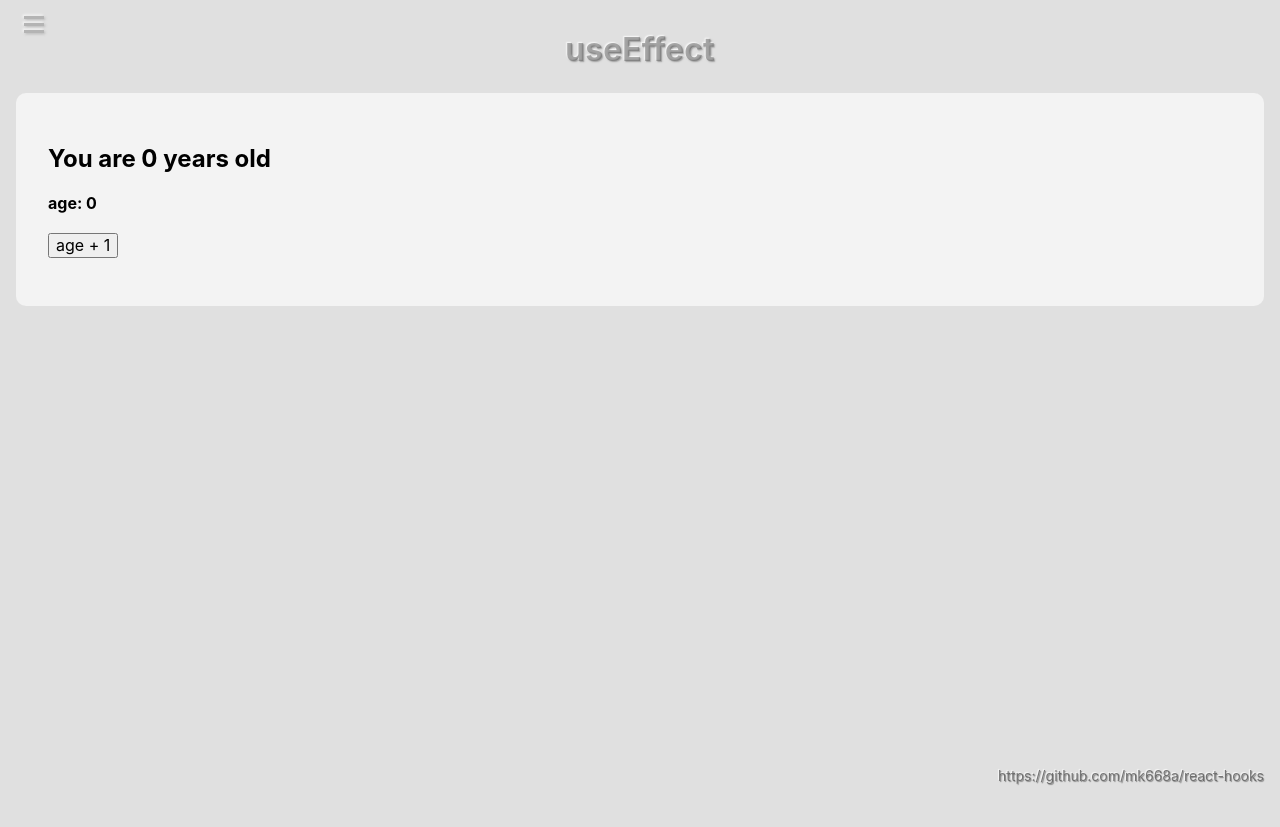
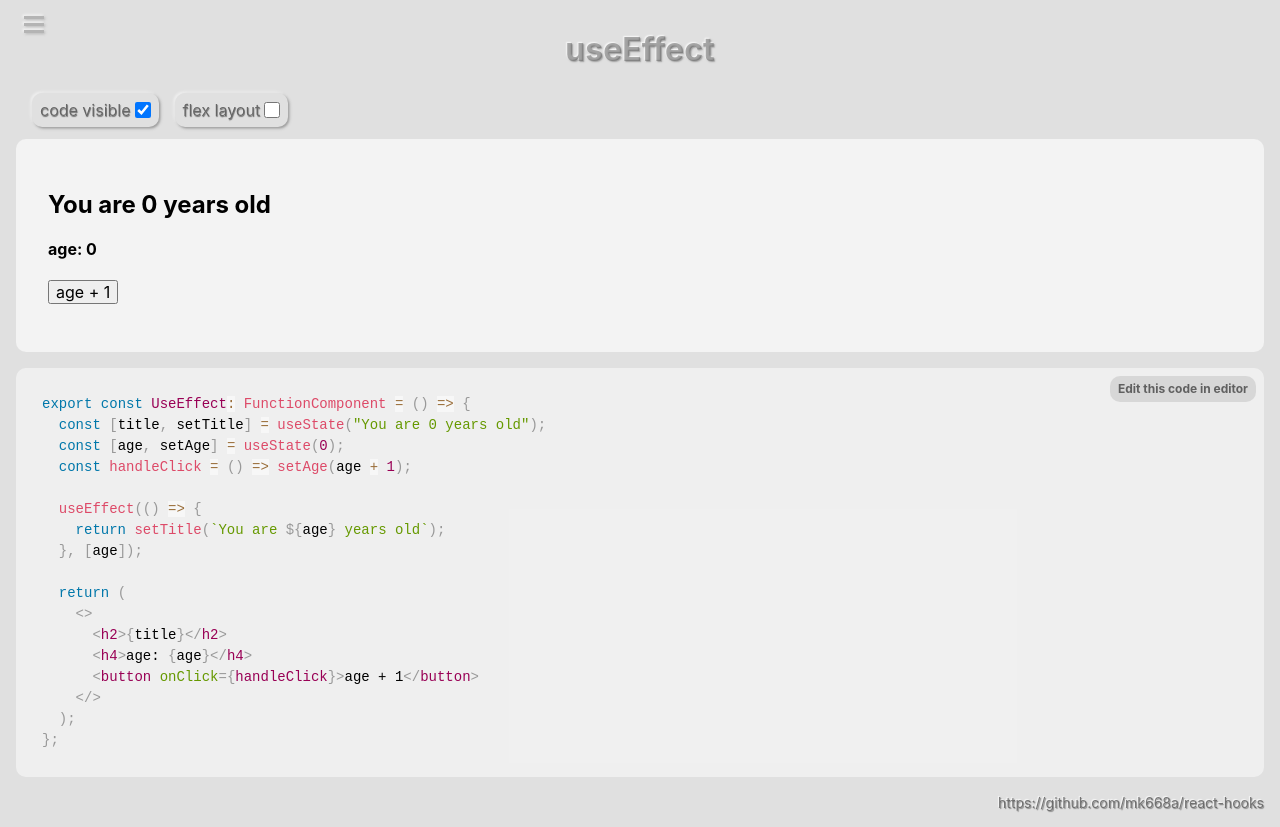
Before and after one commit to mk668a/react-hooks, a React (Create React App) app: page /useEffect in a window 1280 px wide. Before the commit the page ends 800 px from the top, so only its background shows below. Built offline with nearby package versions, Linux system fonts and the light colour scheme.

Commit message:
add code view

```diff
--- a/package.json
+++ b/package.json
@@ -10,10 +10,12 @@
     "@types/node": "^16.11.45",
     "@types/react": "^18.0.15",
     "@types/react-dom": "^18.0.6",
+    "prismjs": "^1.28.0",
     "react": "^18.2.0",
     "react-dom": "^18.2.0",
     "react-router-dom": "^6.3.0",
     "react-scripts": "5.0.1",
+    "react-simple-code-editor": "^0.11.2",
     "sass": "^1.53.0",
     "typescript": "^4.7.4",
     "web-vitals": "^2.1.4"
@@ -42,5 +44,7 @@
       "last 1 safari version"
     ]
   },
-  "devDependencies": {}
+  "devDependencies": {
+    "@types/prismjs": "^1.26.0"
+  }
 }
--- a/src/layout/layout.scss
+++ b/src/layout/layout.scss
@@ -16,10 +16,100 @@
   text-align: center;
 }
 
+.layout-filter {
+  display: flex;
+  flex-wrap: wrap;
+  margin-bottom: 12px;
+  margin-left: 16px;
+}
+
+.layout-filter-item {
+  display: flex;
+  align-items: center;
+  margin-right: 16px;
+  box-shadow: 1.5px 1.5px 2.5px rgb(90 90 90 / 50%),
+    -1.5px -1.5px 2.5px rgb(255 255 255 / 50%);
+  background: #e0e0e0;
+  padding: 8px;
+  border-radius: 10px;
+
+  > input {
+    display: block;
+    width: 16px;
+    height: 16px;
+    margin-left: 4px;
+  }
+
+  > label {
+    display: block;
+    cursor: pointer;
+    color: rgb(90 90 90 / 90%);
+    text-shadow: -0.5px -0.5px 1px rgb(255 255 255 / 80%),
+      0.5px 0.5px 1px rgb(90 90 90 / 90%);
+  }
+}
+
+.layout__flex {
+  display: flex;
+  overflow: scroll;
+
+  .layout-children,
+  .layout-code {
+    width: 100%;
+    max-height: 75vh;
+    overflow: scroll;
+  }
+
+  .layout-code {
+    margin-top: 0;
+    margin-left: 16px;
+  }
+}
+
+.layout-children,
+.layout-code {
+  max-height: 55vh;
+  overflow: scroll;
+}
+
 .layout-children {
   padding: 32px 32px 48px 32px;
   background: rgb(243, 243, 243);
   border-radius: 10px;
+}
+
+.layout-code {
+  position: relative;
+  display: block;
+  background: hsla(0, 0%, 100%, 0.5);
+  margin-top: 16px;
+  border-radius: 10px;
+  padding: 10px;
+  line-height: 1.5;
+
+  textarea {
+    border: none;
+    outline: none;
+  }
+}
+
+.layout-code-editbutton {
+  position: absolute;
+  right: 8px;
+  top: 8px;
+  font-weight: bold;
+  font-size: 12px;
+  cursor: pointer;
+  text-decoration: none;
+  color: rgb(96 96 96);
+  background: rgba(192, 192, 192, 0.5);
+  border-radius: 10px;
+  padding: 4px 8px;
+  z-index: 500;
+
+  &:visited {
+    color: rgb(96 96 96);
+  }
 }
 
 .menu {
@@ -78,6 +168,7 @@
   }
 
   #trigger {
+    z-index: 2000;
     position: fixed;
     height: 25px;
     background: none;
@@ -106,7 +197,7 @@
     left: 20px;
     transform: rotate(-135deg) translateX(-5px);
     transition: transform 0.2s ease;
-    z-index: 10;
+    z-index: 2000;
   }
 
   #menu-toggle:checked + #trigger + #burger:before {
@@ -132,6 +223,7 @@
     transition: 0.2s;
     overflow-y: scroll;
     padding-bottom: 50px;
+    z-index: 1000;
   }
 
   #menu-toggle:checked + #trigger + #burger + #menu {
--- a/src/layout/layout.tsx
+++ b/src/layout/layout.tsx
@@ -1,7 +1,14 @@
-import React, { FunctionComponent, ReactElement } from "react";
+import React, { FunctionComponent, ReactElement, useState } from "react";
 import { Link } from "react-router-dom";
 import { routes } from "../constants";
+import Editor from "react-simple-code-editor";
+import { highlight, languages } from "prismjs";
+import "prismjs/components/prism-clike";
+import "prismjs/components/prism-javascript";
+import "prismjs/components/prism-markup";
+import "prismjs/themes/prism.css";
 import "./layout.scss";
+require("prismjs/components/prism-jsx");
 
 const Menu: FunctionComponent = () => {
   return (
@@ -11,7 +18,7 @@ const Menu: FunctionComponent = () => {
       <label id="burger" htmlFor="menu-toggle"></label>
       <ul id="menu">
         <li id="menu-item">
-          <Link to="/">HOME</Link>
+          <Link to="npm i --save-dev @types/prismjs/">HOME</Link>
         </li>
         {routes
           .filter((route) => `/${route}` !== window.location.pathname)
@@ -30,14 +37,69 @@ const Menu: FunctionComponent = () => {
 type Props = {
   title: string;
   children: ReactElement;
+  code?: string;
 };
-export const Layout: FunctionComponent<Props> = ({ title, children }) => {
+export const Layout: FunctionComponent<Props> = ({ title, children, code }) => {
+  const [flex, setFlex] = useState<boolean>(false);
+  const [codevisible, setCodevisible] = useState<boolean>(true);
+
   return (
     <>
       <Menu />
       <div className="layout">
         <h1 className="layout-title">{title}</h1>
-        <div className="layout-children">{children}</div>
+        {code && (
+          <div className="layout-filter">
+            <div className="layout-filter-item">
+              <label htmlFor="code">code visible</label>
+              <input
+                id="code"
+                name="code"
+                type="checkbox"
+                checked={codevisible}
+                onChange={() => setCodevisible(!codevisible)}
+              ></input>
+            </div>
+            {codevisible && (
+              <div className="layout-filter-item">
+                <label htmlFor="flex">flex layout</label>
+                <input
+                  id="flex"
+                  name="flex"
+                  type="checkbox"
+                  checked={flex}
+                  onChange={() => setFlex(!flex)}
+                ></input>
+              </div>
+            )}
+          </div>
+        )}
+
+        <div className={flex ? "layout__flex" : ""}>
+          <div className="layout-children">{children}</div>
+          {codevisible && code && (
+            <div className="layout-code">
+              <a
+                className="layout-code-editbutton"
+                href={`https://codesandbox.io/s/react-hooks-n3jbsw?file=/src/pages/${title}.tsx`}
+                target="_blank"
+                rel="noreferrer"
+              >
+                Edit this code in editor
+              </a>
+              <Editor
+                value={code}
+                onValueChange={() => {}}
+                highlight={(code) => highlight(code, languages.jsx!, "jsx")}
+                padding={16}
+                style={{
+                  fontFamily: '"Fira code", "Fira Mono", monospace',
+                  fontSize: 14,
+                }}
+              />
+            </div>
+          )}
+        </div>
         <footer className="footer">
           <a
             href="https://github.com/mk668a/react-hooks"
--- a/src/pages/useContext.tsx
+++ b/src/pages/useContext.tsx
@@ -55,7 +55,7 @@ const MyContextEditor = () => {
 export const UseContext: FunctionComponent = () => {
   const myContext = useContext(MyContext);
   return (
-    <Layout title={hooks.useContext}>
+    <Layout title={hooks.useContext} code={code}>
       <>
         <p>userName(outside the provider): {myContext.userName}</p>
         <MyContextProvider>
@@ -65,3 +65,57 @@ export const UseContext: FunctionComponent = () => {
     </Layout>
   );
 };
+
+const code = `type UserContext = {
+  userName: string;
+  setUserName: Dispatch<SetStateAction<string>>;
+};
+const MyContext = createContext<UserContext>({
+  userName: "initial context username",
+  setUserName: () => {},
+});
+
+const MyContextProvider = ({ children }: { children: ReactElement }) => {
+  const [userName, setUserName] = useState<string>("provider username");
+
+  return (
+    <MyContext.Provider value={{ userName, setUserName }}>
+      {children}
+    </MyContext.Provider>
+  );
+};
+
+const MyContextEditor = () => {
+  const { userName, setUserName } = useContext(MyContext);
+
+  const [inputValue, setInputValue] = useState("new username");
+
+  return (
+    <>
+      <h3>userName(inside the provider): {userName}</h3>
+      <input
+        onChange={(e) => setInputValue(e.target.value)}
+        value={inputValue}
+      />
+      <button
+        onClick={() => {
+          setUserName(inputValue);
+        }}
+      >
+        set input value to myContext
+      </button>
+    </>
+  );
+};
+
+export const UseContext: FunctionComponent = () => {
+  const myContext = useContext(MyContext);
+  return (
+    <>
+      <p>userName(outside the provider): {myContext.userName}</p>
+      <MyContextProvider>
+        <MyContextEditor />
+      </MyContextProvider>
+    </>
+  );
+};`;
--- a/src/pages/useEffect.tsx
+++ b/src/pages/useEffect.tsx
@@ -12,7 +12,7 @@ export const UseEffect: FunctionComponent = () => {
   }, [age]);
 
   return (
-    <Layout title={hooks.useEffect}>
+    <Layout title={hooks.useEffect} code={code}>
       <>
         <h2>{title}</h2>
         <h4>age: {age}</h4>
@@ -21,3 +21,21 @@ export const UseEffect: FunctionComponent = () => {
     </Layout>
   );
 };
+
+const code = `export const UseEffect: FunctionComponent = () => {
+  const [title, setTitle] = useState("You are 0 years old");
+  const [age, setAge] = useState(0);
+  const handleClick = () => setAge(age + 1);
+
+  useEffect(() => {
+    return setTitle(\`You are \${age} years old\`);
+  }, [age]);
+
+  return (
+    <>
+      <h2>{title}</h2>
+      <h4>age: {age}</h4>
+      <button onClick={handleClick}>age + 1</button>
+    </>
+  );
+};`;
--- a/src/pages/useReducer.tsx
+++ b/src/pages/useReducer.tsx
@@ -59,7 +59,7 @@ export const UseReducer: FunctionComponent = () => {
   });
 
   return (
-    <Layout title={hooks.useReducer}>
+    <Layout title={hooks.useReducer} code={code}>
       <>
         <h3>name: {userInfo.name}</h3>
         <h3>lastname: {userInfo.lastname}</h3>
@@ -75,3 +75,77 @@ export const UseReducer: FunctionComponent = () => {
     </Layout>
   );
 };
+
+const code = `
+type State = {
+  name: string;
+  lastname: string;
+};
+
+type Action = {
+  type: string;
+  payload: any;
+};
+
+const actionIds = {
+  setName: "setname",
+  setLastname: "setlastname",
+};
+
+const userInfoReducer = (state: State, action: Action): State => {
+  switch (action.type) {
+    case actionIds.setName:
+      return {
+        ...state,
+        name: action.payload,
+      };
+    case actionIds.setLastname:
+      return {
+        ...state,
+        lastname: action.payload,
+      };
+    default:
+      return state;
+  }
+};
+
+const EditUsername: FunctionComponent<{
+  name: string;
+  dispatch: Dispatch<Action>;
+}> = memo(({ name, dispatch }) => {
+  const li = document.createElement("li");
+  li.innerText = "rerendered memo";
+  document.getElementById("memo")?.appendChild(li);
+
+  return (
+    <input
+      value={name}
+      onChange={(e) =>
+        dispatch({ type: actionIds.setName, payload: e.target.value })
+      }
+    />
+  );
+});
+
+export const UseReducer: FunctionComponent = () => {
+  const [userInfo, dispatch] = useReducer(userInfoReducer, {
+    name: "name",
+    lastname: "lastname",
+  });
+
+  return (
+    <>
+      <h3>name: {userInfo.name}</h3>
+      <h3>lastname: {userInfo.lastname}</h3>
+      <EditUsername name={userInfo.name} dispatch={dispatch} />
+      <input
+        value={userInfo.lastname}
+        onChange={(e) =>
+          dispatch({ type: actionIds.setLastname, payload: e.target.value })
+        }
+      />
+      <ul id="memo"></ul>
+    </>
+  );
+};
+`;
--- a/src/pages/useState.tsx
+++ b/src/pages/useState.tsx
@@ -6,7 +6,7 @@ export const UseState: FunctionComponent = () => {
   const [state, setState] = useState("value");
 
   return (
-    <Layout title={hooks.useState}>
+    <Layout title={hooks.useState} code={code}>
       <>
         <h2>{state}</h2>
         <input value={state} onChange={(e) => setState(e.target.value)} />
@@ -14,3 +14,14 @@ export const UseState: FunctionComponent = () => {
     </Layout>
   );
 };
+
+const code = `export const UseState: FunctionComponent = () => {
+  const [state, setState] = useState("value");
+
+  return (
+    <>
+      <h2>{state}</h2>
+      <input value={state} onChange={(e) => setState(e.target.value)} />
+    </>
+  );
+};`;
```
Also changed, not shown: src/pages/useLayoutEffect copy.tsx (deleted, +0 -11 lines), 1 other file (tests, documents, lock files or other folders).
